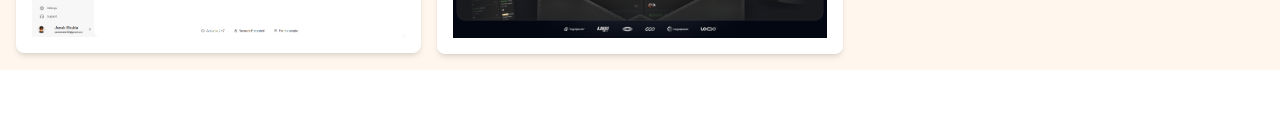
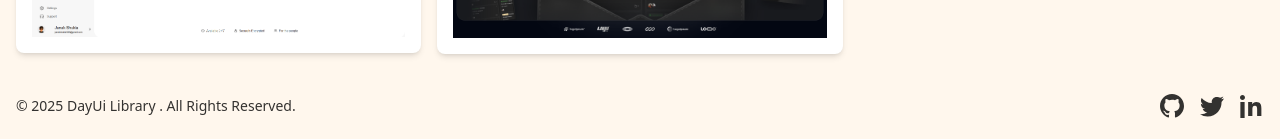
Before and after one commit to janakshukla/Dayui, a React (Vite) app: page / in a window 1280 px wide. Shown: the part 1330-1469 px from the top of the page. Before the commit the page ends 1400 px from the top, so only its background shows below. Built offline with nearby package versions, Linux system fonts and the light colour scheme.

Commit message:
add: implement Footer component and enhance Home page layout; update Button and HeroSection styling

```diff
--- a/src/Pages/Home.tsx
+++ b/src/Pages/Home.tsx
@@ -7,6 +7,7 @@ import Day5 from "../assets/day5/day5.png";
 import NavBar from "../components/Home/NavBar";
 import HeroSection from "../components/Home/HeroSection";
 import bgimage from "../assets/Home/hero.png";
+import Footer from "../components/Home/Footer";
 const Home = () => {
   const days = [
     {
@@ -49,7 +50,7 @@ const Home = () => {
   return (
     <div className="min-h-screen w-full bg-orange-50 ">
       <div
-        className="bg-cover container relative object-fill min-h-screen min-w-full"
+        className="bg-cover container relative  min-h-screen min-w-full"
         style={{ backgroundImage: `url(${bgimage})` }}
       >
         <div className="absolute inset-0 bg-gray-950/50">
@@ -70,6 +71,7 @@ const Home = () => {
           ))}
         </div>
       </div>
+      <Footer/>
     </div>
   );
 };
--- a/src/components/Home/Button.tsx
+++ b/src/components/Home/Button.tsx
@@ -2,7 +2,14 @@ import {ArrowRight } from "lucide-react"
 
 const Button = () => {
   return (
-    <button className="bg-green-300 text-xs p-2 rounded-4xl flex items-center justify-center gap-2 text-gray-950 shadow-inner hover:bg-green-400 transition-colors duration-300 shadow-black/40 drop-shadow-sm drop-shadow-black/20  ">
+    <button
+    onClick={()=>{
+      window.scrollTo({
+        top: 1000, // Scroll to the bottom of the page
+        behavior: 'smooth' // Smooth scrolling
+      });
+    }}
+    className="bg-green-300 text-xs p-2 rounded-4xl flex items-center justify-center gap-2 text-gray-950 shadow-inner hover:bg-green-400 transition-colors duration-300 shadow-black/40 drop-shadow-sm drop-shadow-black/20  ">
         Get Started for free
         <ArrowRight className="bg-gray-900 rounded-2xl text-white/80 " size={18} />
 
--- /dev/null
+++ b/src/components/Home/Footer.tsx
@@ -0,0 +1,26 @@
+export default function Footer() {
+    return (
+      <footer className=" text-black/80 py-6 mt-auto">
+        <div className="container mx-auto px-4 flex flex-col md:flex-row items-center justify-between">
+          <p className="text-sm">&copy; {new Date().getFullYear()} DayUi Library . All Rights Reserved.</p>
+          <div className="flex space-x-4 mt-4 md:mt-0">
+            <a href="https://github.com/janakshukla" target="_blank" rel="noopener noreferrer" className="hover:text-gray-400">
+              <svg className="w-6 h-6" fill="currentColor" viewBox="0 0 24 24">
+                <path d="M12 0C5.371 0 0 5.372 0 12c0 5.303 3.438 9.8 8.205 11.387.6.113.82-.258.82-.577 0-.285-.01-1.04-.015-2.04-3.338.726-4.042-1.612-4.042-1.612-.546-1.386-1.333-1.754-1.333-1.754-1.089-.745.083-.73.083-.73 1.205.084 1.84 1.237 1.84 1.237 1.07 1.834 2.807 1.304 3.492.997.107-.775.42-1.305.763-1.605-2.665-.303-5.467-1.333-5.467-5.932 0-1.312.469-2.382 1.235-3.222-.124-.303-.535-1.524.117-3.176 0 0 1.008-.322 3.301 1.23a11.51 11.51 0 013.004-.404c1.02.005 2.045.138 3.003.404 2.29-1.554 3.297-1.23 3.297-1.23.655 1.653.244 2.874.12 3.176.77.84 1.233 1.91 1.233 3.222 0 4.61-2.807 5.625-5.48 5.921.432.372.816 1.102.816 2.222 0 1.606-.014 2.898-.014 3.293 0 .323.216.694.825.576C20.565 21.795 24 17.303 24 12c0-6.628-5.373-12-12-12z" />
+              </svg>
+            </a>
+            <a href="https://x.com/janakshukla2004" target="_blank" rel="noopener noreferrer" className="hover:text-gray-400">
+              <svg className="w-6 h-6" fill="currentColor" viewBox="0 0 24 24">
+                <path d="M23.954 4.569a10 10 0 01-2.825.775 4.958 4.958 0 002.163-2.723 10.15 10.15 0 01-3.127 1.194A4.92 4.92 0 0016.616 3c-2.724 0-4.928 2.204-4.928 4.928 0 .386.043.762.127 1.124C7.691 8.83 4.066 6.917 1.64 3.905a4.822 4.822 0 00-.666 2.475c0 1.708.87 3.214 2.188 4.099a4.903 4.903 0 01-2.228-.616v.06c0 2.386 1.693 4.374 3.946 4.828a4.936 4.936 0 01-2.224.084 4.928 4.928 0 004.6 3.417 9.868 9.868 0 01-6.102 2.104c-.396 0-.787-.023-1.17-.067a13.978 13.978 0 007.557 2.213c9.054 0 14-7.496 14-13.986 0-.213 0-.425-.016-.637A9.936 9.936 0 0024 4.59z" />
+              </svg>
+            </a>
+            <a href="https://www.linkedin.com/in/janak-shukla-b25808257/" target="_blank" rel="noopener noreferrer" className="hover:text-gray-400">
+              <svg className="w-6 h-6" fill="currentColor" viewBox="0 0 24 24">
+                <path d="M4.98 3.5C4.98 4.88 3.87 6 2.5 6S0 4.88 0 3.5 1.12 1 2.5 1 4.98 2.12 4.98 3.5zM.37 8.013h4.25v15.987H.37V8.013zM8.105 8.013h4.073v2.182h.057c.569-1.078 1.96-2.21 4.035-2.21 4.313 0 5.108 2.84 5.108 6.533v7.482h-4.25v-6.615c0-1.577-.028-3.608-2.198-3.608-2.203 0-2.541 1.719-2.541 3.496v6.727h-4.249V8.013z" />
+              </svg>
+            </a>
+          </div>
+        </div>
+      </footer>
+    );
+  }
--- a/src/components/Home/HeroSection.tsx
+++ b/src/components/Home/HeroSection.tsx
@@ -1,12 +1,18 @@
 import Companies from "../../assets/day5/companies.svg";
 import Button from "./Button";
-import {BookmarkCheck } from "lucide-react"
+import { BookmarkCheck } from "lucide-react";
 const HeroSection = () => {
   return (
-    <div className="flex flex-col items-center gap-6 justify-center text-center p-4 ">
+    <div className="flex flex-col items-center gap-8 justify-center text-center p-4 ">
       <BookmarkCheck className="p-3 size-12 border border-white backdrop-blur-2xl bg-white/10 text-white rounded-xl rotate-12 " />
-      <h1 className="text-6xl text-white/80 tracking-tighter  font-serif " >One Place For <br /> Every Design you Make. </h1>
-      <p className=" text-white/70 tracking-tight font-inter text-sm " >This Library is more of a result of @_heysataya design challenge <br /> where i developed everything pixel perfect from his designs,if you like any thing feel free to use. </p>
+      <h1 className="text-4xl sm:text-6xl text-white/80 tracking-tighter  font-serif ">
+        One Place For <br /> Every Design you Make.{" "}
+      </h1>
+      <p className=" text-white/70 tracking-tight font-inter text-xs sm:text-sm ">
+        This Library is more of a result of @_heysataya design challenge <br />{" "}
+        where i developed everything pixel perfect from his designs,if you like
+        any thing feel free to use.{" "}
+      </p>
       <Button />
       <img className="sm:w-1/2 m-auto mt-2" src={Companies} alt="footer" />
     </div>
```
